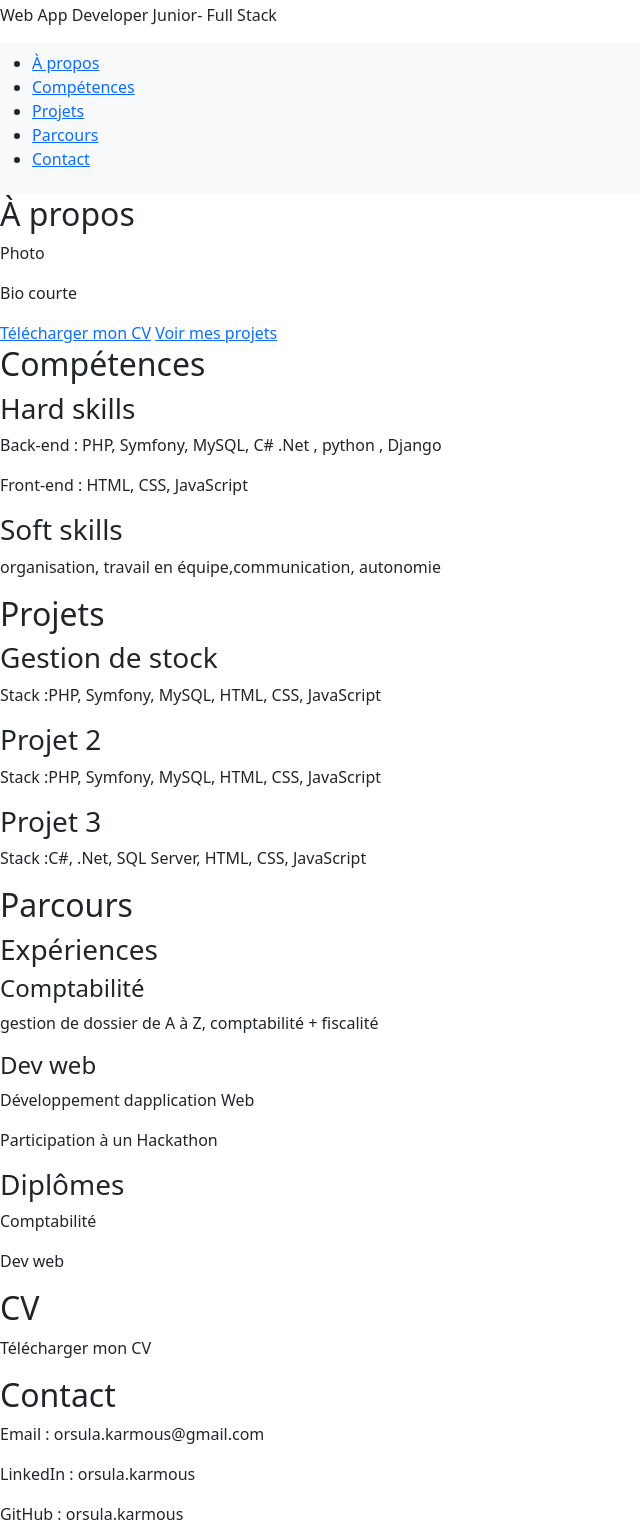
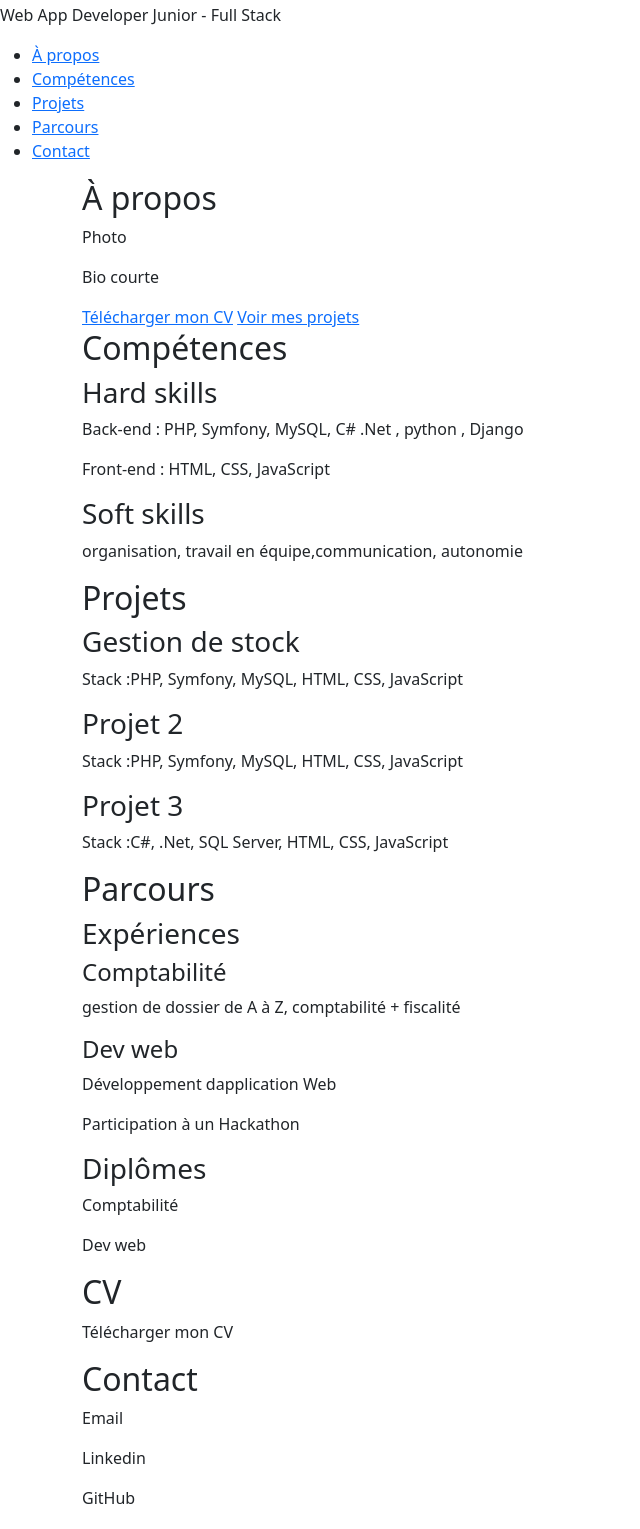
Before and after one commit to Orsula25/Port_folio, a plain HTML site: page Projet/main.html in a window 1280 px wide. Shown: the part 53-1582 px from the top of the page, without its empty margins (0-640 px from the left). Drawn offline with Linux system fonts and the light colour scheme.

Commit message:
mise à jour

```diff
--- a/Projet/main.html
+++ b/Projet/main.html
@@ -6,15 +6,17 @@
     <title>Document</title>
     <link rel="stylesheet" href="./boodstrap/css/bootstrap.min.css">
     <link rel="stylesheet" href="./boodstrap/js/bootstrap.min.js">
-    <link rel="stylesheet" href="./boodstrap/css/style.css">
+    <link href="https://cdn.jsdelivr.net/npm/font-awesome@4.7.0/css/font-awesome.min.css" rel="stylesheet">
+
+
 </head>
 <body>
 
     <header>
         <h1>Karmous Orsula</h1>
-        <p>Web App Developer Junior- Full Stack</p>
+        <p>Web App Developer Junior - Full Stack</p>
 
-        <nav class="navbar navbar-expand-lg bg-body-tertiary">
+        <nav>
             <ul>
                 <li><a href="#Àpropos">À propos</a></li>
                 <li><a href="#Compétences">Compétences</a></li>
@@ -26,28 +28,28 @@
 
     </header>
 
-    <main>
-        <section id="Àpropos">
-            <h2>À propos</h2>
+    <main class="container">
+        <section id="Àpropos" class="section">
+            <h2 class="section-title">À propos</h2>
             <p>Photo</p>
             <p>Bio courte</p>
             <a href="#CV">Télécharger mon CV</a>
             <a href="#Projets">Voir mes projets</a>
 
-        </section>
+        </section >
 
-        <section id="Compétences">
-            <h2>Compétences</h2>
+        <section id="Compétences" class="section">
+            <h2 class="section-title">Compétences</h2>
             <h3>Hard skills</h3>
-            <p>Back-end : PHP, Symfony, MySQL, C# .Net , python , Django</p>
+            <p >Back-end : PHP, Symfony, MySQL, C# .Net , python , Django</p>
             <p>Front-end : HTML, CSS, JavaScript</p>
             <h3>Soft skills</h3>
             <p>organisation, travail en équipe,communication, autonomie</p>
 
         </section>
 
-        <section id="Projets">
-            <h2>Projets</h2>
+        <section id="Projets" class="section">
+            <h2 class="section-title">Projets</h2>
             <div class="carte">
                 <h3>Gestion de stock</h3>
                 <p>Stack :PHP, Symfony, MySQL, HTML, CSS, JavaScript</p>
@@ -69,8 +71,8 @@
 
 
 
-        <section id="Parcours">
-            <h2>Parcours</h2>
+        <section id="Parcours" class="section">
+            <h2 class="section-title">Parcours</h2>
             <div>
                 <h3>Expériences</h3>
                 <h4>Comptabilité</h4>
@@ -90,17 +92,17 @@
             </div>
 
         </section>
-        <section id="CV">
-            <h2>CV</h2>
+        <section id="CV" class="section">
+            <h2 class="section-title">CV</h2>
             <p>Télécharger mon CV</p>
 
         </section>
 
-        <section id="Contact">
-            <h2>Contact</h2>
-            <p>Email : orsula.karmous@gmail.com</p>
-            <p>LinkedIn : orsula.karmous</p>
-            <p>GitHub : orsula.karmous</p>
+        <section id="Contact" class="section" >
+            <h2 class="section-title">Contact</h2>
+            <p>Email </p>
+            <p>Linkedin</p>
+            <p>GitHub</p>
 
         </section>
 
```
